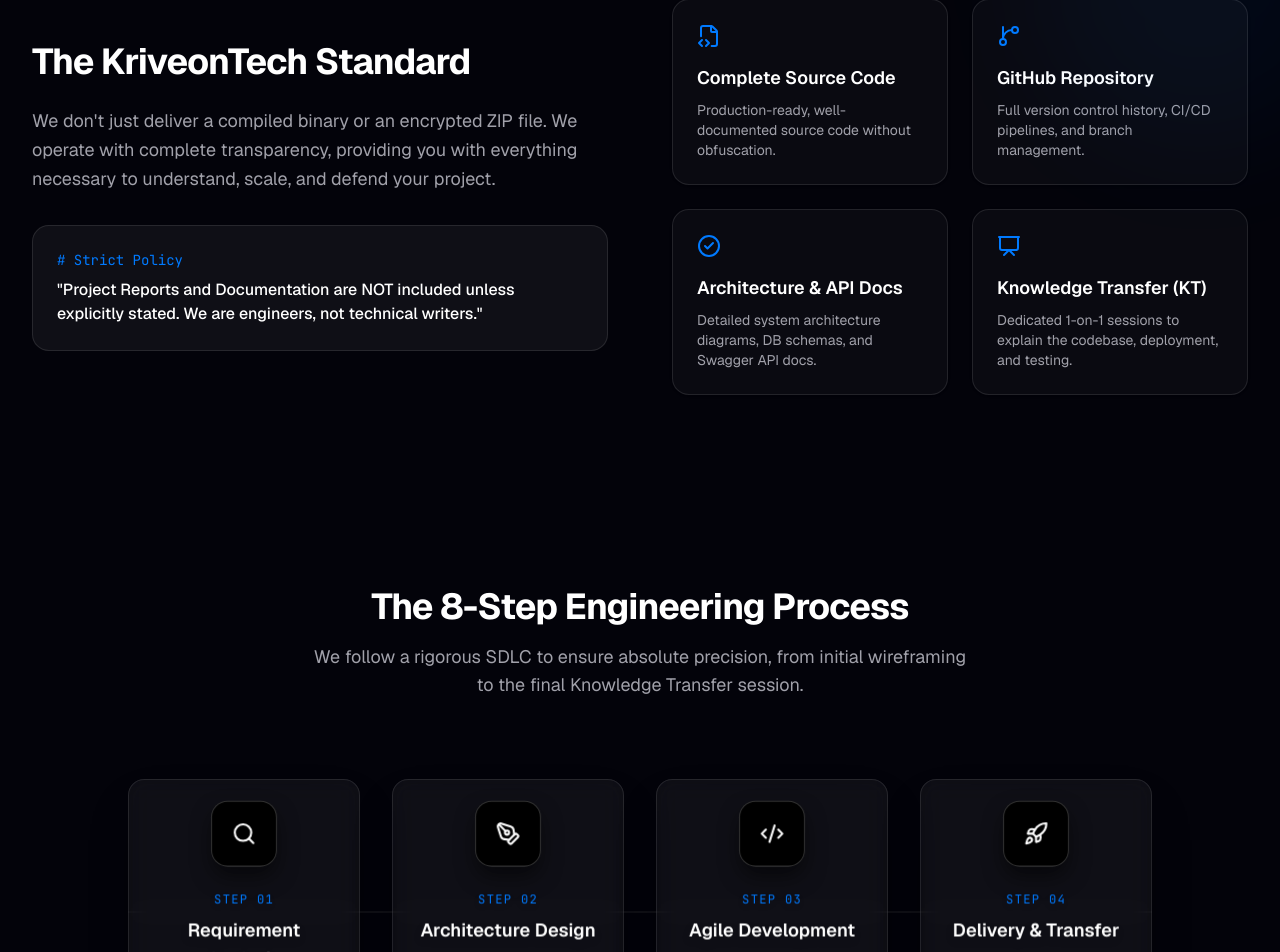
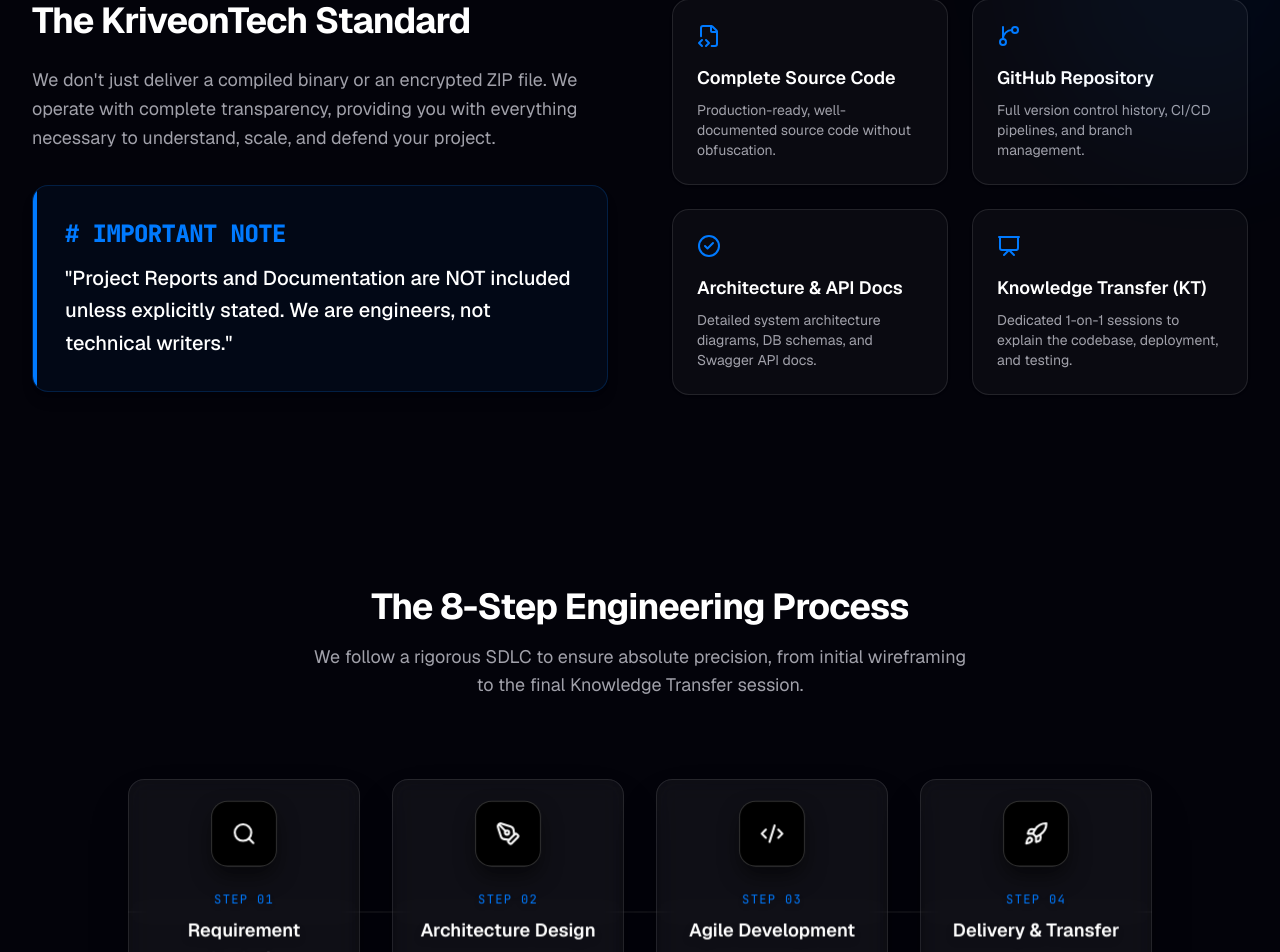
Before and after one commit to MrMagner/KriveonTech, a Next.js app: page / in a window 1280 px wide. Shown: the part 1864-2816 px from the top of the page. Built offline with nearby package versions, Linux system fonts and the light colour scheme.

Commit message:
third commit

```diff
--- a/components/sections/DeliverablesSection.tsx
+++ b/components/sections/DeliverablesSection.tsx
@@ -41,9 +41,10 @@
             <p className="text-muted-foreground text-lg mb-8 leading-relaxed">
               We don't just deliver a compiled binary or an encrypted ZIP file. We operate with complete transparency, providing you with everything necessary to understand, scale, and defend your project.
             </p>
-            <div className="bg-white/5 border border-white/10 rounded-xl p-6">
-              <p className="text-sm font-mono text-primary mb-2"># Strict Policy</p>
-              <p className="text-foreground font-medium">
+            <div className="bg-primary/5 border border-primary/20 rounded-2xl p-8 shadow-lg relative overflow-hidden mt-8">
+              <div className="absolute top-0 left-0 w-1 h-full bg-primary"></div>
+              <p className="text-lg md:text-2xl font-mono text-primary mb-3 font-extrabold tracking-tight"># IMPORTANT NOTE</p>
+              <p className="text-foreground text-lg md:text-xl font-medium leading-relaxed">
                 "Project Reports and Documentation are NOT included unless explicitly stated. We are engineers, not technical writers."
               </p>
             </div>
```
